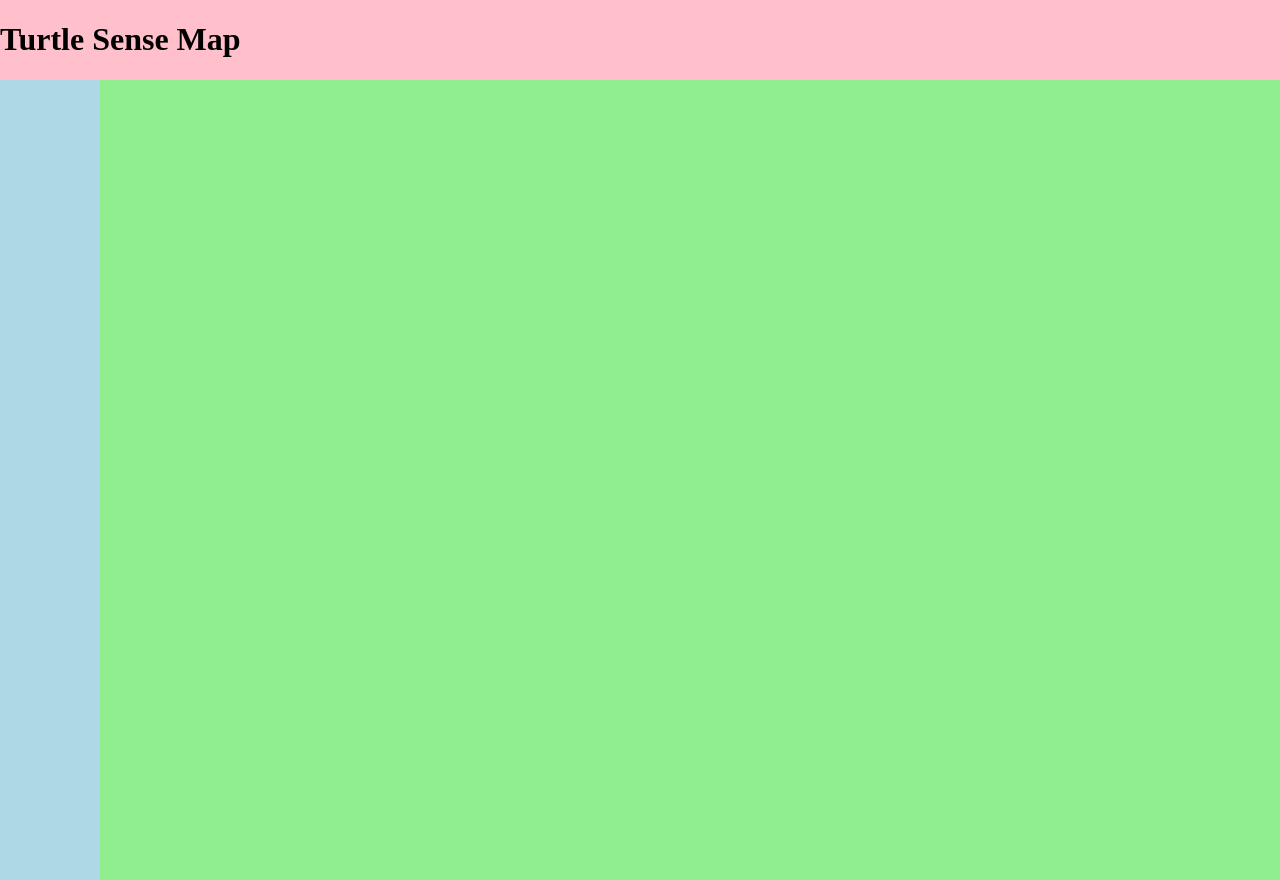
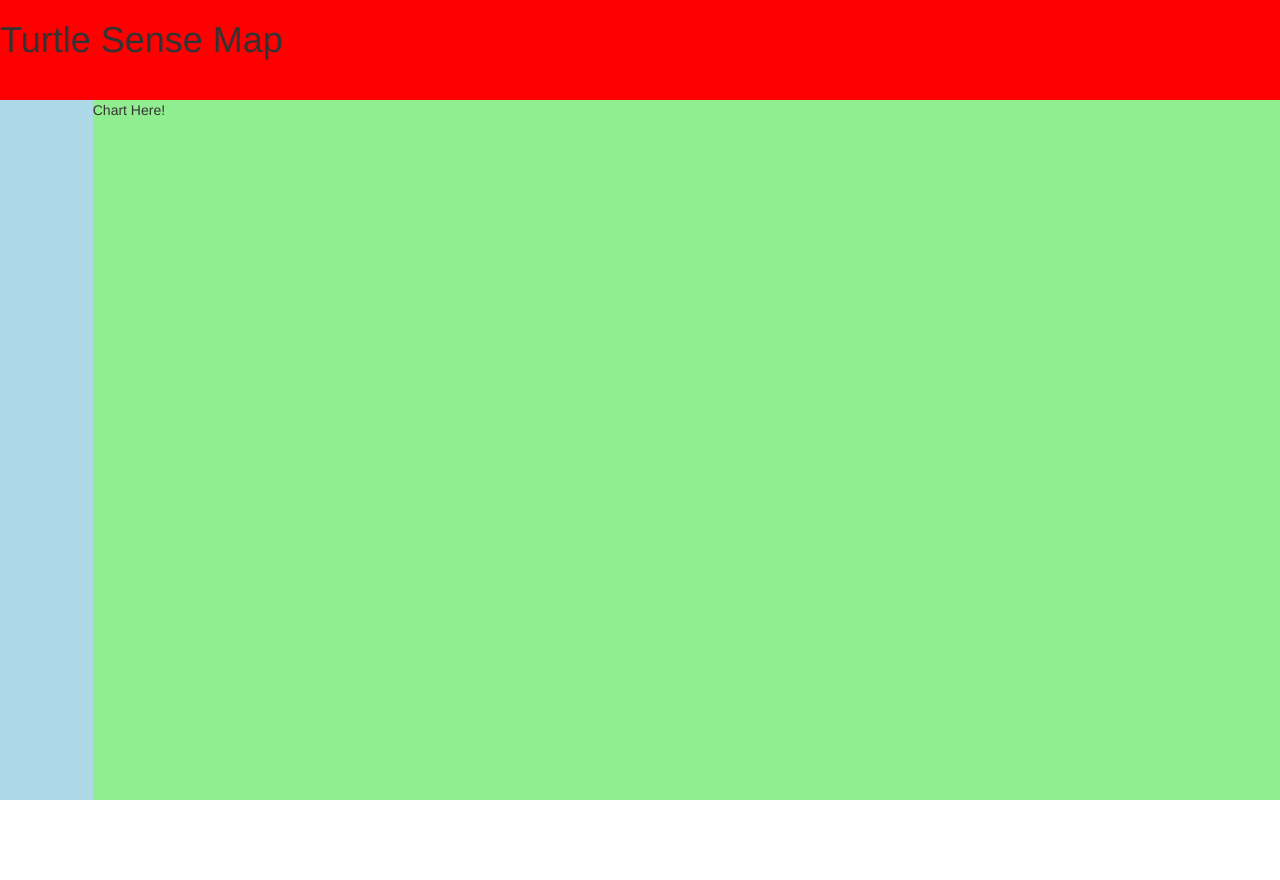
Before and after one commit to trebor/turtlesense, a website: page index.html in a window 1280 px wide. After the commit the page ends 800 px from the top, so only its background shows below. Drawn offline with Linux system fonts and the light colour scheme.

Commit message:
working flexbox

```diff
--- a/css/style.css
+++ b/css/style.css
@@ -1,21 +1,25 @@
 body {
+  width: 100%;
+  height: 100%;
   margin: 0px;
   display: flex;
   flex-direction: column;
 }
 
 .header {
-  flex: 0 0 50px;
-  background: pink;
+  height: 100px;
+  background: red;
 }
 
 .content {
-  flex: 1 1 100%;
+  flex: 1;
+  background: green;
   display: flex;
+  flex-direction: row;
 }
 
 .control {
-  flex: 0 0 100px;
+  width: 100px;
   background: lightblue;
 }
 
--- a/index.html
+++ b/index.html
@@ -1,5 +1,6 @@
 <html>
   <head>
+    <link type="text/css" rel="stylesheet" href="bower_components/bootstrap/dist/css/bootstrap.min.css"/>
     <link type="text/css" rel="stylesheet" href="css/style.css"/>
   </head>
   <body>
@@ -8,7 +9,7 @@
     </div>
     <div class="content">
       <div class="control"></div>
-      <div class="chart"></div>
+      <div class="chart">Chart Here!</div>
     </div>
   </body>
   <script data-main="js/main.js" src="bower_components/requirejs/require.js"></script>
```
